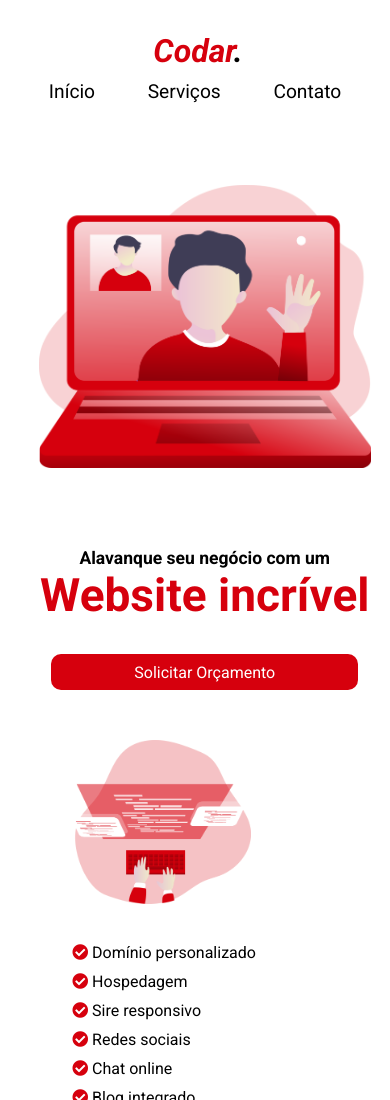
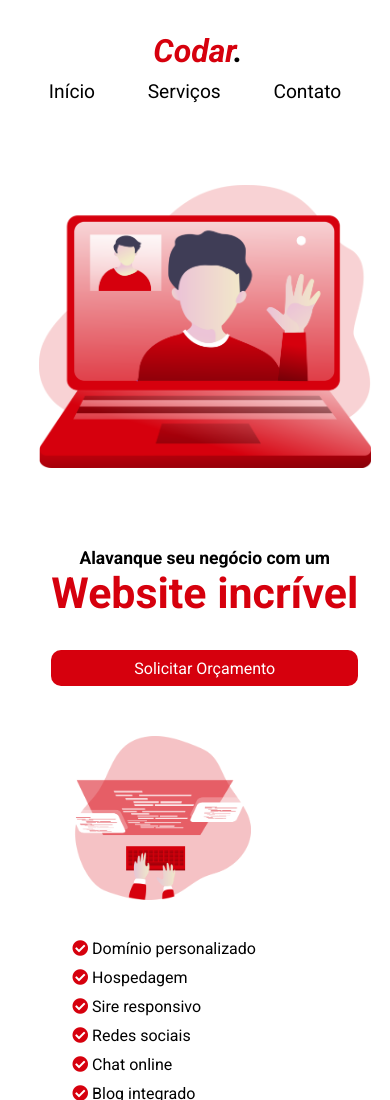
Before and after one commit to lucassousa12/devChallenge, a plain HTML site: page codar/index.html in a window 390 px wide. Shown: the top 1100 px of the page. Drawn offline with Linux system fonts and the light colour scheme.

Commit message:
Ajusta fonte c1-text

```diff
--- a/codar/style.css
+++ b/codar/style.css
@@ -244,7 +244,7 @@ img {
         font-size: clamp(.5rem, 4.5vw, 1.65rem);
     }
     .c1-text p:nth-child(2) {
-        font-size: clamp(1rem, 11.8vw, 4.5rem);
+        font-size: clamp(1rem, 11vw, 4.5rem);
     }
     .c1-btn {
         padding: 2.5% 25%;
```
